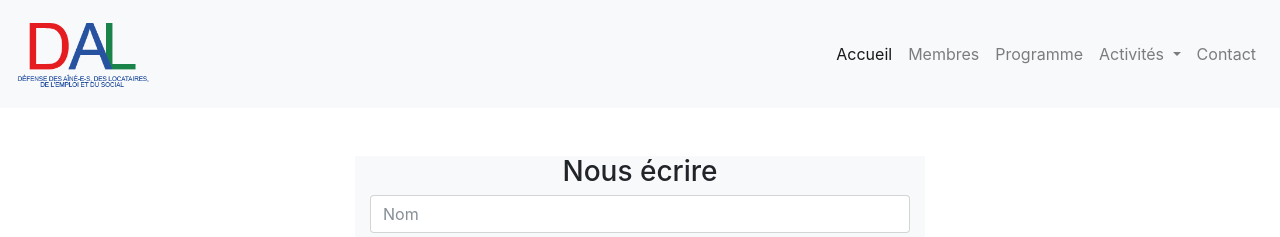
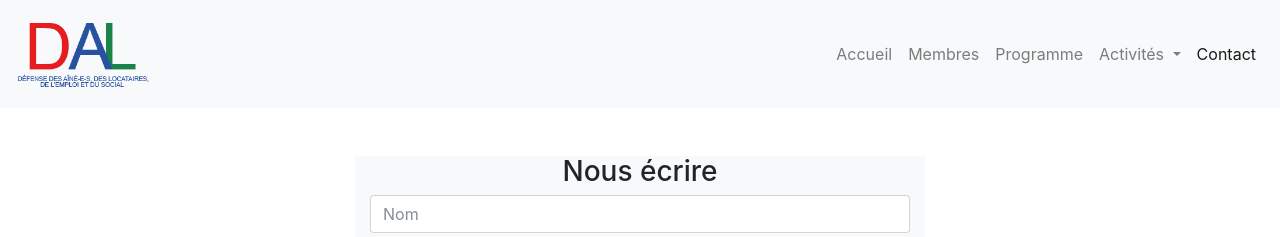
Before and after one commit to SimonNtz/DAL_web, a Jekyll site: the page built from contact/index.html, in a window 1280 px wide. Shown: the top 237 px of the page. Built offline with Jekyll 4.4.1, drawn with Linux system fonts in a browser that asks for light colours; nearby versions of some CDN libraries.

Commit message:
Update menu and add active page tip

```diff
--- a/_includes/header.html
+++ b/_includes/header.html
@@ -30,31 +30,24 @@
       </button>
       <div class="collapse navbar-collapse" id="navbar">
         <ul class="navbar-nav ml-auto">
-          <li class="nav-item active">
-            <a class="nav-link" href="/">Accueil</a>
-          </li>
-          <li class="nav-item">
-            <a class="nav-link" href="/membres/">Membres</a>
-          </li>
-          <li class="nav-item">
-            <a class="nav-link" href="/programme/">Programme</a>
-          </li>
-          <li class="nav-item dropdown">
-            <a class="nav-link dropdown-toggle" href="/activites/" id="navbarDropdownActivites" data-toggle="dropdown" aria-haspopup="true" aria-expanded="false">
-              Activités
-            </a>
-            <div class="dropdown-menu" aria-labelledby="navbarDropdownActivites">
-              <a class="dropdown-item" href="/activites/alimentation/">Alimentation</a>
-              <a class="dropdown-item" href="/activites/handicap/">Handicap</a>
-              <a class="dropdown-item" href="/activites/mobilite-et-environnement/">Mobilité et Environnement</a>
-              <a class="dropdown-item" href="/activites/parking-brenaz/">Parking Brenaz</a>
-              <a class="dropdown-item" href="/activites/prostitution/">Prostitution</a>
-              <a class="dropdown-item" href="/activites/securite/">Sécurité</a>
-            </div>
-          </li>
-          <li class="nav-item">
-            <a class="nav-link" href="/contact/">Contact</a>
-          </li>
+         {% for item in site.data.menu.menu %}
+          {% if item.subfolderitems %}
+            <li class="nav-item {% if page.url contains item.url %}active{% endif %} dropdown">
+              <a class="nav-link dropdown-toggle" href="{{ item.url }}" id="navbarDropdown{{ item.title }}" data-toggle="dropdown" aria-haspopup="true" aria-expanded="false">
+                {{ item.title }}
+              </a>
+              <div class="dropdown-menu" aria-labelledby="navbarDropdown{{ item.title }}">
+                {% for entry in item.subfolderitems %}
+                  <a class="dropdown-item {% if entry.url == page.url %}active{% endif %}" href="{{ entry.url }}" alt="{{ entry.page }}">{{ entry.page }}</a>
+                {% endfor %}
+              </div>
+            </li>
+          {% else %}
+            <li class="nav-item {% if item.url == page.url %}active{% endif %}">
+              <a href="{{ item.url }}" alt="{{ item.title }}" class="nav-link">{{ item.title }}</a>
+            </li>
+          {% endif %}
+         {% endfor %}
         </ul>
       </div>
     </nav>
```
Also changed, not shown: _data/menu.yaml (added, +28 -0 lines).
